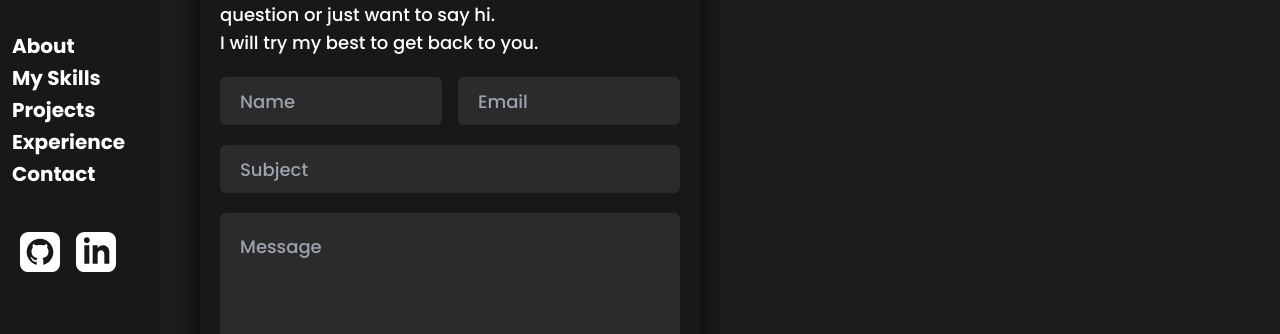
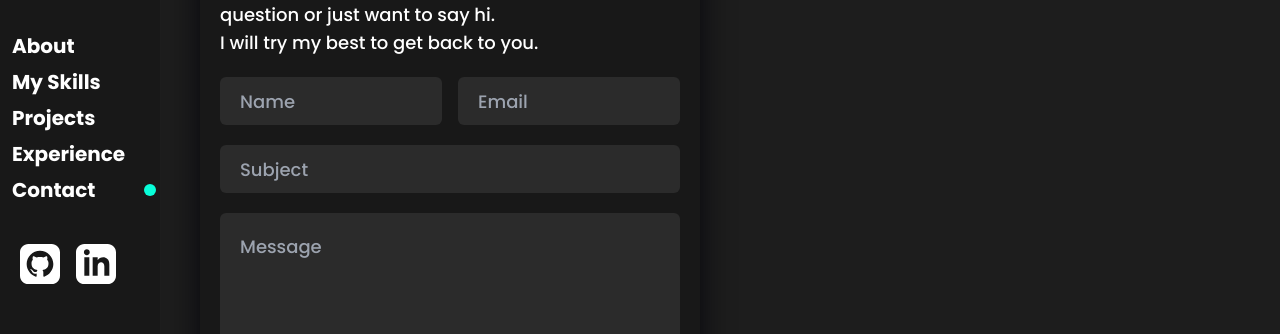
Before and after one commit to markytobran/newportfoliowebsite, a Vue app: page /contact in a window 1280 px wide. Shown: the part 216-550 px from the top of the page. Built offline with nearby package versions, Linux system fonts and the light colour scheme; what vue3-openlayers would draw is missing.

Commit message:
adds navigation span:

```diff
--- a/src/components/molecules/Header.vue
+++ b/src/components/molecules/Header.vue
@@ -13,7 +13,7 @@ const navHeaders = [
 
 <template>
   <header class="fixed md:relative bottom-0 h-20 md:h-screen w-full md:w-40 bg-black md:bg-dark-grey z-50">
-    <nav class="flex flex-col justify-center align-center relative pt-6 md:pt-0 w-full md:w-40">
+    <nav class="flex flex-col justify-center align-center pt-4 pb-2 md:pt-0 md:pb-0 relative w-full md:w-40">
       <!--Desktop Logo-->
       <RouterLink to="/" class="hidden md:flex flex-col mb-14 bg-black h-48 flex-col justify-center align-center">
         <img src="../../assets/M.png" class="w-16 h-12 mt-2 mx-auto" />
@@ -29,10 +29,13 @@ const navHeaders = [
             />
           </svg>
         </RouterLink>
-        <RouterLink v-for="nav in navHeaders" :to="nav.path" tag="li" class="text-white font-bold text-sm md:text-xl mb-1">
-          {{ nav.name }}
-        </RouterLink>
-        <li class="flex mt-20 absolute md:relative bottom-10 left-2">
+        <li v-for="nav in navHeaders" class="relative md:w-full md:mb-2">
+          <RouterLink :to="nav.path" class="text-white font-bold text-sm md:text-xl mb-1">
+            {{ nav.name }}
+          </RouterLink>
+          <span class="h-3 w-3 bg-cyan-blue block mx-auto md:absolute md:top-2 md:right-1 rounded-full opacity-0"></span>
+        </li>
+        <li class="flex mt-20 absolute md:relative bottom-12 left-2">
           <a href="https://github.com/markytobran" target="_blank">
             <Github class="mr-4 cursor-pointer" />
           </a>
@@ -44,3 +47,15 @@ const navHeaders = [
     </nav>
   </header>
 </template>
+
+<style scoped>
+ul li a ~ span {
+  display: block;
+  transform: translateX(-30px);
+  transition: all 0.5s 1s ease-in;
+}
+ul li a.router-link-active ~ span {
+  transform: translateX(0);
+  opacity: 1;
+}
+</style>
```
